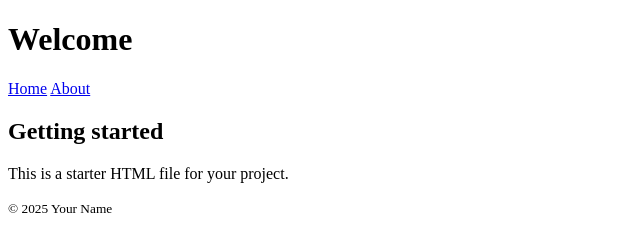
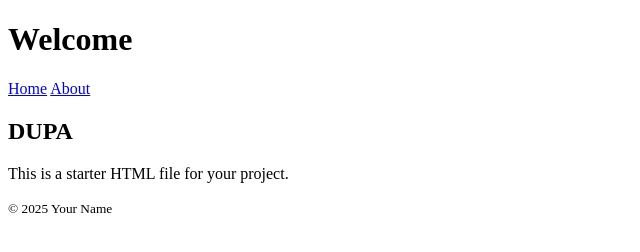
Before and after one commit to nurekkartezjusz/praca-inzynierska, a plain HTML site: page index.html in a window 1280 px wide. Shown: the whole page, without its empty margins (0-640 px from the left). Drawn offline with Linux system fonts and the light colour scheme.

Commit message:
Update index.html

```diff
--- a/index.html
+++ b/index.html
@@ -18,7 +18,7 @@
 
     <main id="home">
         <section>
-            <h2>Getting started</h2>
+            <h2>DUPA</h2>
             <p>This is a starter HTML file for your project.</p>
         </section>
     </main>
```
